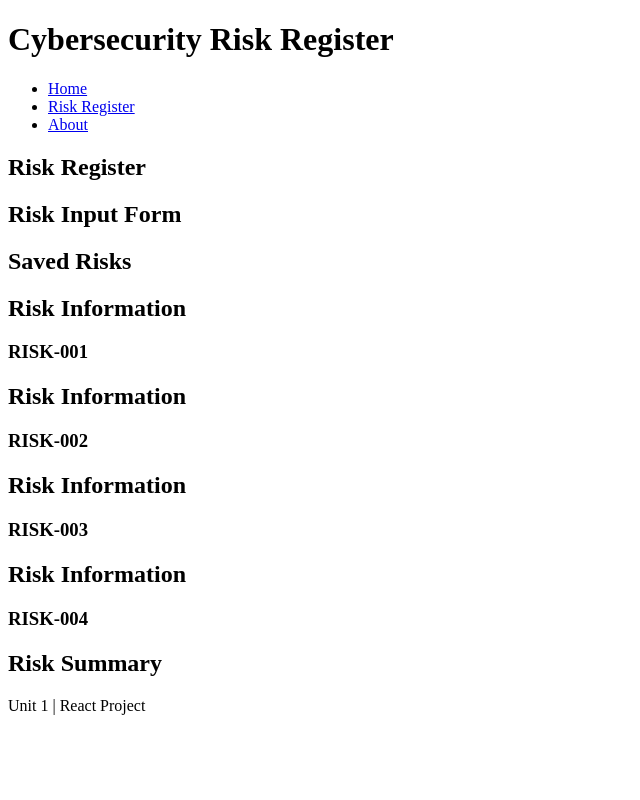
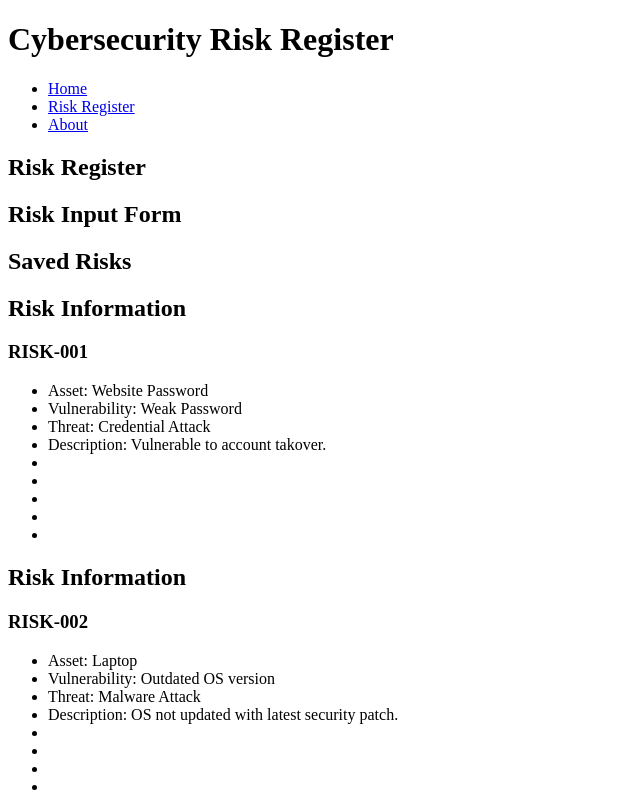
Before and after one commit to Boddhisattva007/cybersecurity-risk-register, a React (Vite) app: page /riskregister in a window 1280 px wide. Shown: the top 800 px of the page, without its empty margins (0-640 px from the left). Built offline with nearby package versions, Linux system fonts and the light colour scheme.

Commit message:
updated risk card value descriptions for clarity, created an unorderd list for each risk value, and changed RiskList comments for clarity

```diff
--- a/src/classes/risk.js
+++ b/src/classes/risk.js
@@ -3,9 +3,9 @@ class Risk {
     constructor(
         riskId,
         asset,
-        riskDescription,
+        vulnerability,
         threat,
-        vulnerabilityDescription,
+        description,
         likelihood,
         impact,
         mitigation,
@@ -15,9 +15,9 @@ class Risk {
     ) {
         this.riskId = riskId;
         this.asset = asset;
-        this.riskDescription = riskDescription;
+        this.vulnerability = vulnerability;
         this.threat = threat;
-        this.vulnerabilityDescription = vulnerabilityDescription;
+        this.description = description;
         this.likelihood = likelihood;
         this.impact = impact;
         this.mitigation = mitigation;
--- a/src/components/RiskCard/RiskCard.jsx
+++ b/src/components/RiskCard/RiskCard.jsx
@@ -6,7 +6,24 @@ function RiskCard({ risk }){
         <section>
 
             <h2>Risk Information</h2>
+
+            {/* Displays each "Risk Card" using riskId as the tertiary heading */}
             <h3>{risk.riskId}</h3>
+
+            <ul>
+                <li>Asset: {risk.asset}</li>
+                <li>Vulnerability: {risk.vulnerability}</li>
+                <li>Threat: {risk.threat}</li>
+                <li>Description: {risk.description}</li>
+                <li></li>
+                <li></li>
+                <li></li>
+                <li></li>
+                <li></li>
+
+
+
+            </ul>
 
 
         </section>
@@ -16,5 +33,16 @@ function RiskCard({ risk }){
 
 }
 
+        // riskId,
+        // asset,
+        // riskDescription,
+        // threat,
+        // vulnerabilityDescription,
+        // likelihood,
+        // impact,
+        // mitigation,
+        // status,
+        // owner
+
 //Export Risk Card function
 export default RiskCard;
--- a/src/components/RiskList/RiskList.jsx
+++ b/src/components/RiskList/RiskList.jsx
@@ -11,7 +11,8 @@ function RiskList({ risks }){
             <h2>Saved Risks</h2>
 
             {/* Accepts the risks prop and uses .map to create a new risk card [array] for each,
-            assigning riskId as a unique key for each risk card. */}
+            assigning riskId as a unique key for each risk card while also passing along each risk item
+            from the risks prop as values. */}
             {risks.map((risk) => (
                 <RiskCard
                 key={risk.riskId}
```
